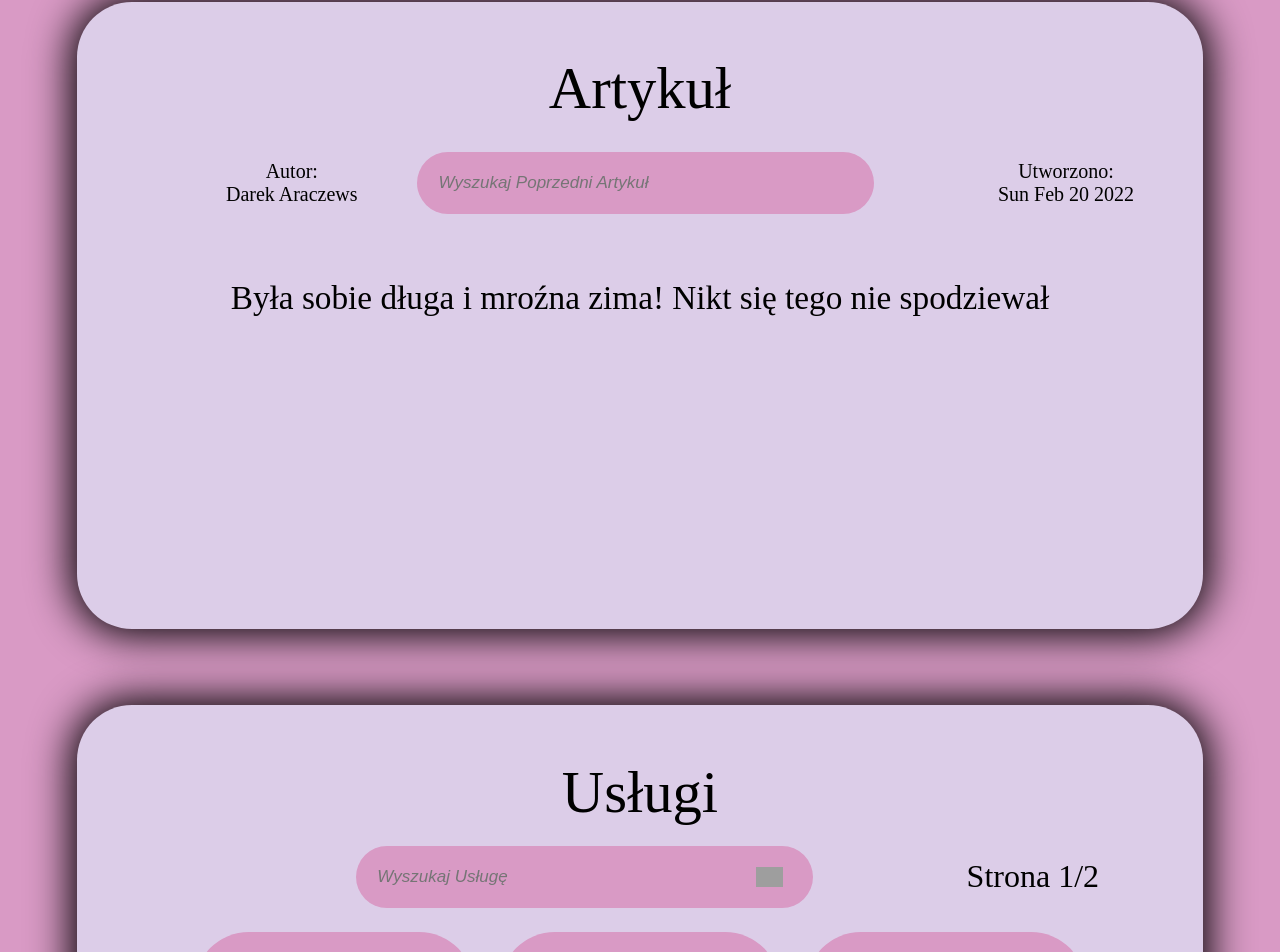
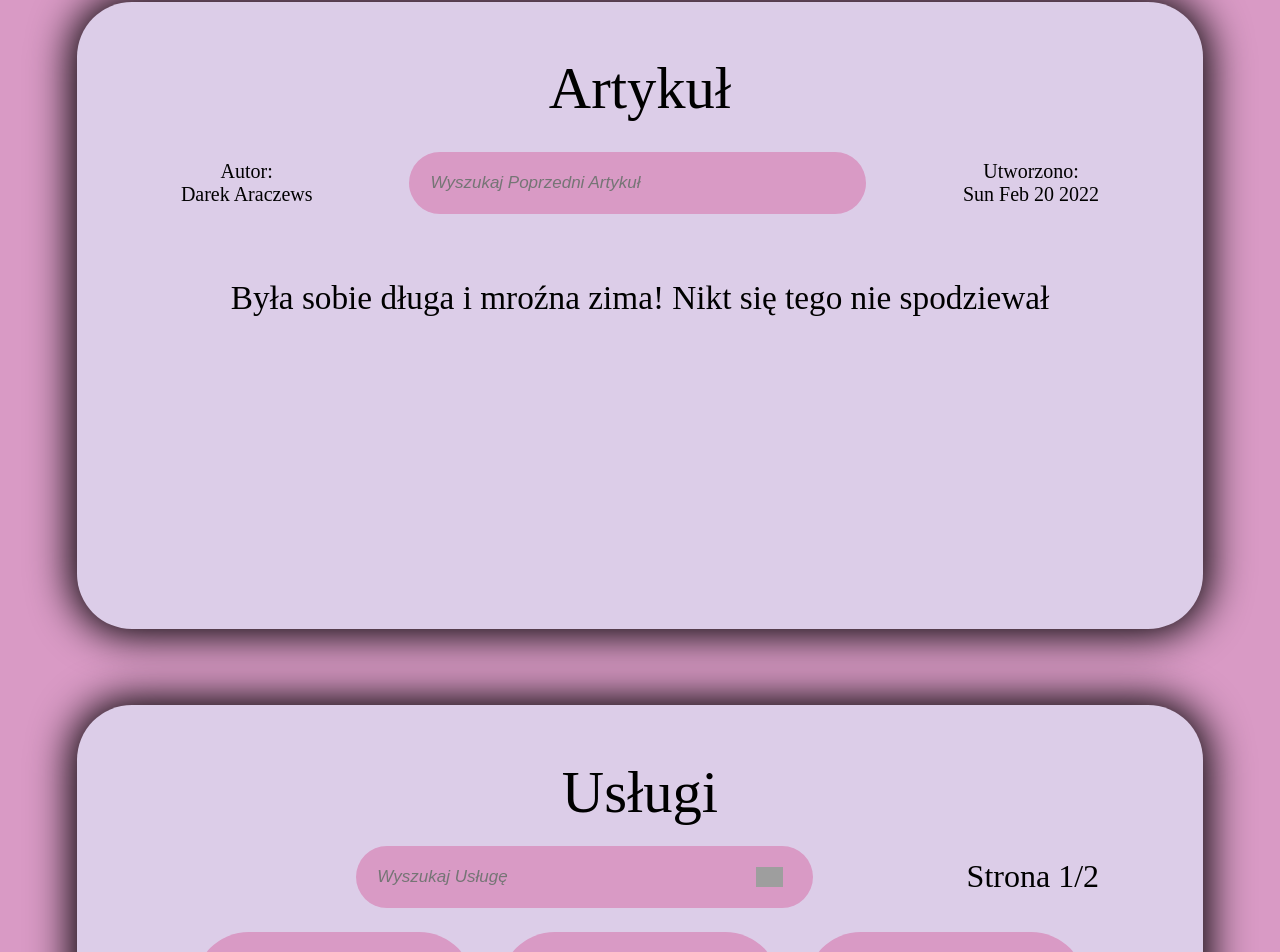
Before and after one commit to D4R3KGR4J3K/acs_website, a Vue app: page / in a window 1280 px wide. Shown: the part 1844-2796 px from the top of the page. Built offline with nearby package versions, Linux system fonts and the light colour scheme; grey boxes are pictures that could not be loaded.

Commit message:
Fix for Article

```diff
--- a/src/components/SegmentArticle.vue
+++ b/src/components/SegmentArticle.vue
@@ -95,8 +95,8 @@ export default defineComponent({
   text-align: center;
   width: max-content;
   margin-top: 8px;
-  margin-left: 12vh;
-  margin-right: 2vh;
+  margin-left: 5px;
+  margin-right: 5px;
   font-size: 20px;
 }
 
@@ -106,8 +106,8 @@ export default defineComponent({
   text-align: center;
   width: max-content;
   margin-top: 8px;
-  margin-left: 10vh;
-  margin-right: 2vh;
+  margin-left: 5px;
+  margin-right: 5px;
   font-size: 20px;
 }
 
@@ -134,7 +134,7 @@ export default defineComponent({
   display: flex;
   position: relative;
   flex-direction: row;
-  justify-content: space-between;
+  justify-content: space-around;
   margin-top: 30px;
   & > label > .search-container {
     height: max-content;
```
